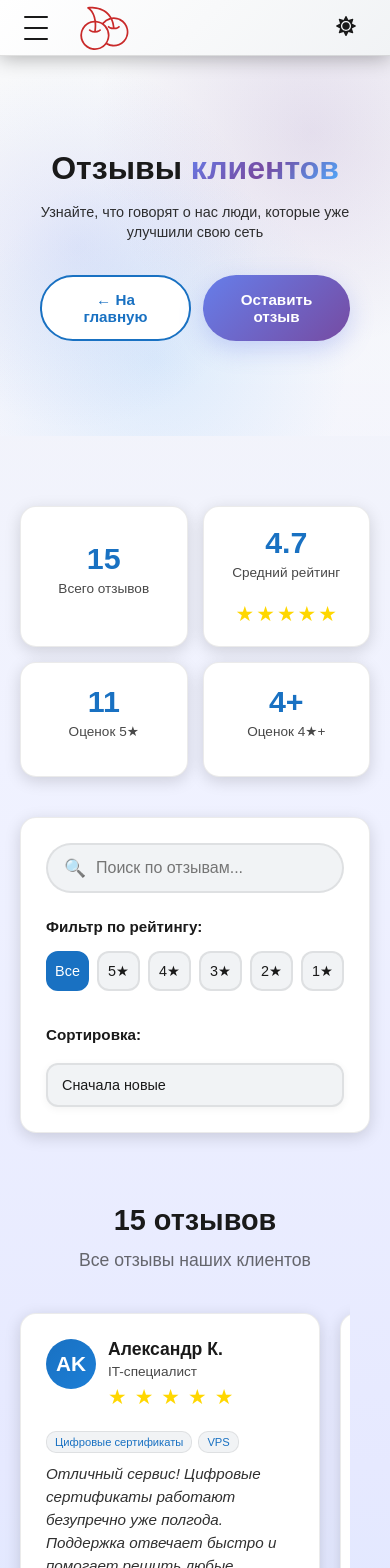
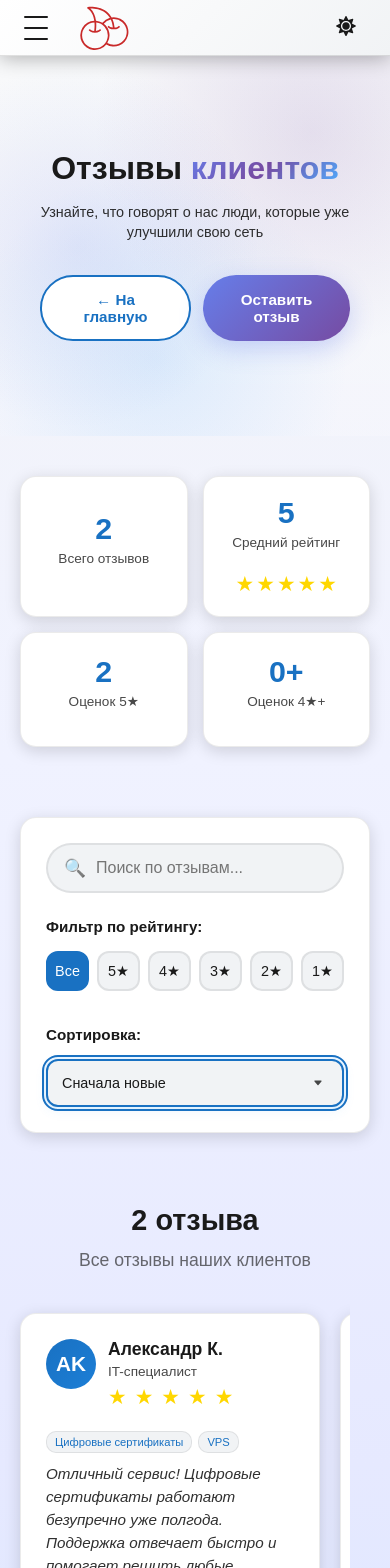
Before and after one commit to cheduude/cherry-on-website, a React (Vite) app: page /testimonials in a window 390 px wide. Shown: the top 1568 px of the page. Built offline with nearby package versions, Linux system fonts and the light colour scheme.

Commit message:
custom select whoaa

```diff
--- a/src/components/Pages/Home/TestimonialsPage.module.css
+++ b/src/components/Pages/Home/TestimonialsPage.module.css
@@ -2004,27 +2004,15 @@
 }
 
 /* ===============================
-   ВЫПАДАЮЩИЙ СПИСОК СОРТИРОВКИ - СТИЛИЗОВАННЫЙ
+   КАСТОМНЫЙ СЕЛЕКТ - ФИНАЛЬНАЯ ВЕРСИЯ
    =============================== */
-.filterSort {
-  display: flex;
-  flex-direction: column;
-  gap: 12px;
-  width: 100%;
-}
-
-.sortDropdownContainer {
+.customSelectContainer {
   position: relative;
   width: 100%;
-}
-
-.sortSelectWrapper {
-  position: relative;
-  width: 100%;
-}
-
-/* Стилизованный select */
-.sortSelect {
+  z-index: 10;
+}
+
+.customSelectButton {
   width: 100%;
   padding: 14px 20px;
   padding-right: 52px;
@@ -2036,94 +2024,99 @@
   font-family: inherit;
   cursor: pointer;
   transition: all 0.3s ease;
-  -webkit-appearance: none;
-  appearance: none;
+  text-align: left;
+  position: relative;
   box-shadow: 0 2px 8px rgba(0, 0, 0, 0.05);
   font-weight: 500;
-}
-
-.sortSelect:focus {
+  display: flex;
+  align-items: center;
+  justify-content: space-between;
+  min-height: 54px;
+  z-index: 11; /* Выше списка, когда закрыт */
+}
+
+.customSelectButton:hover:not(:disabled) {
+  border-color: var(--color-accent-light);
+  background: var(--color-glass-hover);
+}
+
+.customSelectButton:focus {
   outline: none;
   border-color: var(--color-accent);
   box-shadow: 0 0 0 3px rgba(77, 171, 247, 0.1), 0 4px 12px rgba(77, 171, 247, 0.1);
 }
 
-.sortSelect:hover {
-  border-color: var(--color-accent-light);
-}
-
-/* Кастомная стрелка */
-.selectIcon {
+.customSelectButton.open {
+  border-color: var(--color-accent);
+  border-bottom-left-radius: 0;
+  border-bottom-right-radius: 0;
+  z-index: 12; /* Выше списка, когда открыт */
+}
+
+.customSelectButton.disabled {
+  opacity: 0.6;
+  cursor: not-allowed;
+  background: var(--color-surface);
+}
+
+.selectedValue {
+  display: block;
+  overflow: hidden;
+  text-overflow: ellipsis;
+  white-space: nowrap;
+  flex: 1;
+  text-align: left;
+  color: var(--color-text);
+}
+
+.selectArrow {
   position: absolute;
   right: 20px;
   top: 50%;
   transform: translateY(-50%);
+  display: flex;
+  align-items: center;
+  justify-content: center;
+  transition: transform 0.3s ease;
+  pointer-events: none;
   width: 20px;
   height: 20px;
+}
+
+.arrowIcon {
+  width: 12px;
+  height: 12px;
   color: var(--color-text-muted);
-  pointer-events: none;
-  transition: transform 0.3s ease, color 0.3s ease;
-  display: flex;
-  align-items: center;
-  justify-content: center;
-}
-
-.sortSelect:focus ~ .selectIcon {
-  color: var(--color-accent);
-  transform: translateY(-50%) rotate(180deg);
-}
-
-/* Стили для опций в выпадающем списке */
-.sortSelect option {
+  transition: transform 0.3s ease;
+}
+
+.arrowRotated {
+  transform: rotate(180deg);
+}
+
+.optionsList {
+  position: relative;
+  top: calc(100% - 2px); /* Чтобы не было разрыва с кнопкой */
+  left: 0;
+  right: 0;
   background: var(--color-surface);
-  color: var(--color-text);
-  padding: 12px;
-  font-size: 0.95rem;
-}
-
-.sortSelect option:hover {
-  background: var(--color-glass-hover);
-}
-
-.sortSelect option:checked {
-  background: var(--color-accent);
-  color: white;
-}
-
-/* Подсказка под select */
-.sortHint {
-  display: flex;
-  align-items: center;
-  gap: 6px;
-  margin-top: 8px;
-  padding: 6px 10px;
-  background: var(--color-surface-alt);
-  border-radius: 8px;
-  opacity: 0;
-  transform: translateY(-10px);
-  transition: all 0.3s ease;
-}
-
-.sortSelect:focus ~ .sortHint {
-  opacity: 1;
-  transform: translateY(0);
-}
-
-.sortHintIcon {
-  font-size: 0.9rem;
-  opacity: 0.7;
-}
-
-.sortHintText {
-  font-size: 0.85rem;
-  color: var(--color-text-muted);
-}
-
-/* Анимации для выпадающего списка */
-@keyframes fadeIn {
+  border: 2px solid var(--color-accent);
+  border-top: none;
+  border-bottom-left-radius: 12px;
+  border-bottom-right-radius: 12px;
+  box-shadow: 0 8px 25px rgba(0, 0, 0, 0.15);
+  z-index: 11; /* Ниже кнопки в открытом состоянии */
+  max-height: 300px;
+  overflow-y: auto;
+  animation: dropdownFadeIn 0.2s ease-out;
+  margin-top: 0;
+  pointer-events: auto !important; /* Обязательно для работы кликов */
+}
+
+@keyframes dropdownFadeIn {
   from {
     opacity: 0;
-    transform: translateY(-5px);
+    transform: translateY(-10px);
   }
   to {
     opacity: 1;
@@ -2131,72 +2124,210 @@
   }
 }
 
-.sortSelectWrapper {
-  animation: fadeIn 0.3s ease-out;
-}
-
-/* Темная тема улучшения для выпадающего списка */
-[data-theme="dark"] .sortSelect {
-  background: rgba(30, 30, 46, 0.8);
-  border-color: rgba(255, 255, 255, 0.1);
-}
-
-[data-theme="dark"] .sortSelect:focus {
+.optionItem {
+  width: 100%;
+  padding: 14px 20px;
+  border: none;
+  background: var(--color-surface);
+  color: var(--color-text);
+  font-size: 1rem;
+  font-family: inherit;
+  text-align: left;
+  cursor: pointer;
+  transition: all 0.2s ease;
+  display: flex;
+  align-items: center;
+  justify-content: space-between;
+  border-bottom: 1px solid var(--color-glass-border);
+  box-sizing: border-box;
+  pointer-events: auto !important; /* Обязательно для работы кликов */
+}
+
+.optionItem:last-child {
+  border-bottom: none;
+  border-bottom-left-radius: 10px;
+  border-bottom-right-radius: 10px;
+}
+
+.optionItem:hover {
+  background: var(--color-glass-hover) !important;
+}
+
+.optionItem.selected {
+  background: rgba(77, 171, 247, 0.15) !important;
+  color: var(--color-accent);
+  font-weight: 500;
+}
+
+.optionLabel {
+  flex: 1;
+  text-align: left;
+  color: inherit;
+  pointer-events: none; /* Клики обрабатываются на кнопке */
+}
+
+.checkIcon {
+  color: var(--color-accent);
+  font-weight: bold;
+  margin-left: 10px;
+  font-size: 1.1rem;
+  min-width: 20px;
+  text-align: right;
+  pointer-events: none; /* Клики обрабатываются на кнопке */
+}
+
+/* Стили для темной темы */
+[data-theme="dark"] .customSelectButton {
+  background: rgba(30, 30, 46, 0.9);
+  border-color: rgba(255, 255, 255, 0.15);
+}
+
+[data-theme="dark"] .customSelectButton:hover:not(:disabled) {
+  background: rgba(40, 40, 56, 0.9);
   border-color: var(--color-accent);
-  box-shadow: 0 0 0 3px rgba(77, 171, 247, 0.2), 0 4px 12px rgba(0, 0, 0, 0.3);
-}
-
-[data-theme="dark"] .sortSelect option {
-  background: var(--color-surface);
-}
-
-/* Медиа-запросы для выпадающего списка */
-
-/* Мобильные устройства */
+}
+
+[data-theme="dark"] .optionsList {
+  background: rgba(26, 26, 38, 0.98);
+  border-color: var(--color-accent);
+  backdrop-filter: blur(10px);
+  -webkit-backdrop-filter: blur(10px);
+}
+
+[data-theme="dark"] .optionItem {
+  background: rgba(26, 26, 38, 0.98);
+}
+
+[data-theme="dark"] .optionItem:hover {
+  background: rgba(40, 40, 56, 0.98) !important;
+}
+
+[data-theme="dark"] .optionItem.selected {
+  background: rgba(77, 171, 247, 0.25) !important;
+}
+
+/* Медиа-запросы для адаптивности */
 @media (max-width: 768px) {
-  .sortSelect {
+  .customSelectButton {
     padding: 12px 16px;
     padding-right: 44px;
     font-size: 0.95rem;
-  }
-
-  .selectIcon {
+    min-height: 50px;
+  }
+
+  .selectArrow {
     right: 16px;
-    width: 18px;
-    height: 18px;
-  }
-
-  .sortHint {
-    display: none; /* Скрываем подсказку на мобильных */
-  }
-}
-
-/* Мелкие мобильные устройства */
+  }
+
+  .arrowIcon {
+    width: 11px;
+    height: 11px;
+  }
+
+  .optionItem {
+    padding: 12px 16px;
+    font-size: 0.95rem;
+  }
+}
+
 @media (max-width: 480px) {
-  .sortSelect {
+  .customSelectButton {
     padding: 12px 14px;
     padding-right: 40px;
     font-size: 0.9rem;
-  }
-
-  .selectIcon {
+    min-height: 48px;
+  }
+
+  .selectArrow {
     right: 14px;
-    width: 16px;
-    height: 16px;
-  }
-}
-
-/* Очень маленькие экраны (iPhone SE и подобные) */
+  }
+
+  .arrowIcon {
+    width: 10px;
+    height: 10px;
+  }
+
+  .optionItem {
+    padding: 12px 14px;
+    font-size: 0.9rem;
+  }
+}
+
 @media (max-width: 360px) {
-  .sortSelect {
+  .customSelectButton {
     padding: 10px 12px;
     padding-right: 36px;
     font-size: 0.85rem;
-  }
-
-  .selectIcon {
+    min-height: 46px;
+  }
+
+  .selectArrow {
     right: 12px;
-    width: 14px;
-    height: 14px;
-  }
-}
+  }
+
+  .arrowIcon {
+    width: 9px;
+    height: 9px;
+  }
+
+  .optionItem {
+    padding: 10px 12px;
+    font-size: 0.85rem;
+  }
+}
+
+/* Прокрутка для списка опций */
+.optionsList::-webkit-scrollbar {
+  width: 6px;
+}
+
+.optionsList::-webkit-scrollbar-track {
+  background: var(--color-surface-alt);
+  border-radius: 3px;
+  margin: 4px 0;
+}
+
+.optionsList::-webkit-scrollbar-thumb {
+  background: var(--color-accent);
+  border-radius: 3px;
+}
+
+.optionsList::-webkit-scrollbar-thumb:hover {
+  background: var(--color-accent-hover);
+}
+
+/* Улучшение touch-событий на мобильных */
+@media (hover: none) and (pointer: coarse) {
+  .optionItem {
+    padding: 16px 20px;
+    min-height: 52px;
+    touch-action: manipulation;
+  }
+
+  .customSelectButton:active {
+    background: var(--color-glass-hover);
+  }
+
+  .optionItem:active {
+    background: rgba(77, 171, 247, 0.2) !important;
+  }
+}
+
+/* Фокус для доступности */
+.customSelectButton:focus-visible {
+  outline: 2px solid var(--color-accent);
+  outline-offset: 2px;
+}
+
+.optionItem:focus-visible {
+  outline: 2px solid var(--color-accent);
+  outline-offset: -2px;
+  z-index: 1;
+  position: relative;
+}
+
+/* Убираем выделение при тапе на мобильных */
+.optionItem {
+  -webkit-tap-highlight-color: transparent;
+  user-select: none;
+}
--- a/src/components/Pages/Home/TestimonialsPage.tsx
+++ b/src/components/Pages/Home/TestimonialsPage.tsx
@@ -1,11 +1,11 @@
 import React, { useState, useEffect, useRef } from 'react';
-import { Link } from 'react-router-dom';
+import { Link, useLocation, useNavigate } from 'react-router-dom';
 import styles from './TestimonialsPage.module.css';
 import type { Testimonial } from '../../../types/index';
 import gsap from 'gsap';
 import { ScrollTrigger } from 'gsap/ScrollTrigger';
 import Lenis from '@studio-freight/lenis';
-
+import CustomSelect from './CustomSelect';
 // Регистрируем плагин ScrollTrigger
 gsap.registerPlugin(ScrollTrigger);
 
@@ -23,6 +23,13 @@ const AVAILABLE_SERVICES = [
   'Пополнение аккаунтов'
 ] as const;
 
+const sortOptions = [
+  { value: 'date-desc', label: 'Сначала новые' },
+  { value: 'date-asc', label: 'Сначала старые' },
+  { value: 'rating-desc', label: 'Высокий рейтинг' },
+  { value: 'rating-asc', label: 'Низкий рейтинг' },
+];
+
 type ServiceType = typeof AVAILABLE_SERVICES[number];
 
 // Расширяем тип Testimonial для поддержки сервисов
@@ -31,6 +38,12 @@ interface ExtendedTestimonial extends Testimonial {
 }
 
 const TestimonialsPage: React.FC = () => {
+  const location = useLocation();
+  const navigate = useNavigate();
+  const formRef = useRef<HTMLDivElement>(null);
+  const [hasScrolled, setHasScrolled] = useState(false);
+  const lenisRef = useRef<Lenis | null>(null);
+
   const [testimonials, setTestimonials] = useState<ExtendedTestimonial[]>([
     // Демо-данные
     {
@@ -43,136 +56,7 @@ const TestimonialsPage: React.FC = () => {
       avatar: 'AK',
       services: ['Цифровые сертификаты', 'VPS']
     },
-    {
-      id: 2,
-      name: 'Мария С.',
-      role: 'Дизайнер',
-      text: 'Настроили роутер и подключили VPN за 2 часа. Теперь могу работать с зарубежными заказчиками без проблем. Особенно оценила помощь в настройке под мой MacBook. Рекомендую!',
-      rating: 5,
-      date: '2024-02-10',
-      avatar: 'МС',
-      services: ['Настройка роутера', 'Заказы из-за рубежа']
-    },
-    {
-      id: 3,
-      name: 'Дмитрий П.',
-      role: 'Геймер',
-      text: 'Низкий пинг на игровых серверах после настройки сетевых параметров. Техподдержка помогла с оптимизацией под мой ПК. Теперь играю без лагов даже в пиковые часы.',
-      rating: 4,
-      date: '2024-02-05',
-      avatar: 'ДП',
-      services: ['VPS', 'Настройка роутера']
-    },
-    {
-      id: 4,
-      name: 'Екатерина М.',
-      role: 'Блогер',
-      text: 'Пользуюсь VPS для хостинга своего блога уже 3 месяца. Ни одного простоя, скорость загрузки страниц отличная. Техподдержка решает вопросы за 10-15 минут.',
-      rating: 5,
-      date: '2024-01-28',
-      avatar: 'ЕМ',
-      services: ['VPS', 'NVMe диски']
-    },
-    {
-      id: 5,
-      name: 'Сергей В.',
-      role: 'Фрилансер',
-      text: 'Цифровые сертификаты помогают безопасно подключаться к клиентским сетям. Настройка прошла быстро, инструкции понятные. Работаю с конфиденциальными данными - доверяю.',
-      rating: 4,
-      date: '2024-01-20',
-      avatar: 'СВ',
-      services: ['Цифровые сертификаты']
-    },
-    {
-      id: 6,
-      name: 'Ольга Т.',
-      role: 'Студентка',
-      text: 'Как студентке, мне важна была доступная цена. Нашла отличный тариф для учебы. Помогли настроить VPN для доступа к учебным материалам из-за границы.',
-      rating: 5,
-      date: '2024-01-15',
-      avatar: 'ОТ',
-      services: ['Заказы из-за рубежа', 'Пополнение аккаунтов']
-    },
-    {
-      id: 7,
-      name: 'Артем Л.',
-      role: 'Предприниматель',
-      text: 'Для бизнеса подключил несколько сертификатов на разные устройства. Удобное управление, единый кабинет. Экономия времени на администрировании.',
-      rating: 5,
-      date: '2024-01-10',
-      avatar: 'АЛ',
-      services: ['Цифровые сертификаты', 'VPS']
-    },
-    {
-      id: 8,
-      name: 'Ирина К.',
-      role: 'Удаленный работник',
-      text: 'Работаю из разных стран - VPN работает стабильно везде. Скорость достаточная для видео-конференций. Техподдержка доступна 24/7, что очень удобно.',
-      rating: 4,
-      date: '2024-01-05',
-      avatar: 'ИК',
-      services: ['Заказы из-за рубежа', 'VPS']
-    },
-    {
-      id: 9,
-      name: 'Михаил Б.',
-      role: 'Разработчик',
-      text: 'Взял VPS для тестовых проектов. Хорошее железо за свои деньги. Root доступ, возможность установить любую ОС. DDoS защита работает отлично.',
-      rating: 5,
-      date: '2023-12-28',
-      avatar: 'МБ',
-      services: ['VPS', 'NVMe диски']
-    },
-    {
-      id: 10,
-      name: 'Анна В.',
-      role: 'Студентка',
-      text: 'Нужно было пополнить аккаунт для покупки ПО. Сделали все быстро и без комиссии. Теперь регулярно пользуюсь этой услугой.',
-      rating: 5,
-      date: '2023-12-20',
-      avatar: 'АВ',
-      services: ['Пополнение аккаунтов']
-    },
-    {
-      id: 11,
-      name: 'Павел Г.',
-      role: 'Системный администратор',
-      text: 'Перенес сервера на NVMe диски. Скорость работы выросла в разы. Техподдержка помогла с миграцией данных без простоя.',
-      rating: 5,
-      date: '2023-12-15',
-      avatar: 'ПГ',
-      services: ['NVMe диски', 'VPS']
-    },
-    {
-      id: 12,
-      name: 'Светлана Р.',
-      role: 'Маркетолог',
-      text: 'Заказываю товары из-за рубежа через ваш сервис. Быстрая доставка, выгодные курсы. Особенно нравится отслеживание посылок.',
-      rating: 4,
-      date: '2023-12-10',
-      avatar: 'СР',
-      services: ['Заказы из-за рубежа']
-    },
-    {
-      id: 13,
-      name: 'Виктор С.',
-      role: 'Предприниматель',
-      text: 'Настроили корпоративный роутер с VPN для удаленного доступа сотрудников. Все работает стабильно, техподдержка всегда на связи.',
-      rating: 5,
-      date: '2023-12-05',
-      avatar: 'ВС',
-      services: ['Настройка роутера', 'Цифровые сертификаты']
-    },
-    {
-      id: 14,
-      name: 'Татьяна М.',
-      role: 'Фрилансер',
-      text: 'Пользуюсь цифровыми сертификатами для защиты данных. Удобно, что можно использовать на нескольких устройствах. Настройка заняла 10 минут.',
-      rating: 5,
-      date: '2023-11-28',
-      avatar: 'ТМ',
-      services: ['Цифровые сертификаты']
-    },
+    // ... остальные демо-данные
     {
       id: 15,
       name: 'Константин Л.',
@@ -218,6 +102,87 @@ const TestimonialsPage: React.FC = () => {
   const ratingContainerRef = useRef<HTMLDivElement>(null);
   const scrollContainerRef = useRef<HTMLDivElement>(null);
 
+  // Инициализация Lenis для плавного скролла
+  useEffect(() => {
+    // Инициализируем Lenis
+    const lenis = new Lenis({
+      duration: 1.2,
+      easing: (t: number) => Math.min(1, 1.001 - Math.pow(2, -10 * t)),
+      smooth: true,
+      smoothTouch: true,
+      touchMultiplier: 2,
+    });
+
+    // Сохраняем ссылку на Lenis
+    lenisRef.current = lenis;
+
+    // Функция для анимации скролла
+    const raf = (time: number) => {
+      lenis.raf(time);
+      requestAnimationFrame(raf);
+    };
+    requestAnimationFrame(raf);
+
+    // Сразу скроллим наверх при инициализации
+    setTimeout(() => {
+      window.scrollTo({
+        top: 0,
+        left: 0,
+        behavior: 'instant' as ScrollBehavior
+      });
+    }, 100);
+
+    return () => {
+      lenis.destroy();
+      lenisRef.current = null;
+    };
+  }, []);
+
+  // Обработка хэша при монтировании и изменении location
+  useEffect(() => {
+    const hash = location.hash;
+
+    // Маленькая задержка для гарантии, что Lenis инициализирован
+    const timer = setTimeout(() => {
+      if (hash === '#add-review' || hash === '#addTestimonial') {
+        scrollToForm();
+      } else {
+        // Если нет хэша, просто скроллим наверх
+        window.scrollTo({
+          top: 0,
+          left: 0,
+          behavior: 'instant' as ScrollBehavior
+        });
+      }
+    }, 200);
+
+    return () => clearTimeout(timer);
+  }, [location]);
+
+  // Функция для прокрутки к форме
+  const scrollToForm = () => {
+    if (formRef.current && !hasScrolled) {
+      // Обновляем URL без перезагрузки
+      navigate('#addTestimonial', { replace: true });
+
+      // Получаем позицию формы
+      const formTop = formRef.current.offsetTop;
+
+      // Используем нативный скролл для совместимости
+      window.scrollTo({
+        top: formTop - 80,
+        behavior: 'smooth'
+      });
+
+      setHasScrolled(true);
+
+      // Сбрасываем флаг через некоторое время
+      setTimeout(() => {
+        setHasScrolled(false);
+      }, 1500);
+    }
+  };
+
   // Следим за заполнением формы для показа советов
   useEffect(() => {
     const isFormFieldFilled =
@@ -233,44 +198,27 @@ const TestimonialsPage: React.FC = () => {
     }
   }, [formData.name, formData.role, formData.text, formData.services, showTips]);
 
-  // Инициализация Lenis для плавного скролла
-  useEffect(() => {
-    const lenis = new Lenis({
-      duration: 1.2,
-      easing: (t) => Math.min(1, 1.001 - Math.pow(2, -10 * t)),
-      smooth: true,
-    });
-
-    const raf = (time: number) => {
-      lenis.raf(time);
-      requestAnimationFrame(raf);
-    };
-    requestAnimationFrame(raf);
-
-    return () => {
-      lenis.destroy();
-    };
-  }, []);
-
   // Анимации при загрузке
   useEffect(() => {
+    // Небольшая задержка для анимаций
+    const timer = setTimeout(() => {
       // Анимация карточек отзывов
       gsap.fromTo(`.${styles.testimonialCard}`,
         {
           opacity: 0,
-        y: 50,
-        scale: 0.9
+          y: 30,
+          scale: 0.95
         },
         {
           opacity: 1,
           y: 0,
           scale: 1,
           duration: 0.6,
-        stagger: 0.1,
+          stagger: 0.08,
           ease: 'power3.out',
           scrollTrigger: {
             trigger: `.${styles.testimonialsGrid}`,
-          start: 'top 80%',
+            start: 'top 85%',
             toggleActions: 'play none none reverse'
           }
         }
@@ -280,18 +228,21 @@ const TestimonialsPage: React.FC = () => {
       gsap.fromTo(`.${styles.statsCard}`,
         {
           opacity: 0,
-        x: -30
+          y: 20
         },
         {
           opacity: 1,
-        x: 0,
-        duration: 0.8,
-        stagger: 0.2,
-        ease: 'power3.out'
+          y: 0,
+          duration: 0.6,
+          stagger: 0.15,
+          ease: 'power3.out',
+          delay: 0.2
         }
       );
+    }, 300);
 
     return () => {
+      clearTimeout(timer);
       ScrollTrigger.getAll().forEach(trigger => trigger.kill());
     };
   }, []);
@@ -518,7 +469,7 @@ const TestimonialsPage: React.FC = () => {
     });
   };
 
-  // Рендер тегов сервисов - ОБНОВЛЕННЫЙ: теги размещаются под аватаркой
+  // Рендер тегов сервисов
   const renderServiceTags = (services?: ServiceType[]) => {
     if (!services || services.length === 0) {
       return null;
@@ -622,7 +573,7 @@ const TestimonialsPage: React.FC = () => {
             </Link>
             <button
               className={styles.primaryButton}
-              onClick={() => document.getElementById('addTestimonial')?.scrollIntoView({ behavior: 'smooth' })}
+              onClick={scrollToForm}
             >
               Оставить отзыв
             </button>
@@ -687,22 +638,17 @@ const TestimonialsPage: React.FC = () => {
 
             <div className={styles.filterSort}>
   <label className={styles.filterLabel}>Сортировка:</label>
-              <select
+  <CustomSelect
+    options={sortOptions}
     value={sortBy}
-                onChange={(e) => setSortBy(e.target.value as SortOption)}
-                className={styles.sortSelect}
-              >
-                <option value="date-desc">Сначала новые</option>
-                <option value="date-asc">Сначала старые</option>
-                <option value="rating-desc">Высокий рейтинг</option>
-                <option value="rating-asc">Низкий рейтинг</option>
-              </select>
+    onChange={(value) => setSortBy(value as SortOption)}
+  />
 </div>
           </div>
         </div>
       </section>
 
-      {/* Сетка отзывов с горизонтальной прокруткой для мобильных */}
+      {/* Сетка отзывов */}
       <section className={styles.testimonialsSection}>
         <div className={styles.sectionHeader}>
           <h2 className={styles.sectionTitle}>
@@ -717,7 +663,7 @@ const TestimonialsPage: React.FC = () => {
 
         {displayedTestimonials.length > 0 ? (
           <>
-            {/* Десктопная сетка - ОДНА КАРТОЧКА НА СТРОКУ */}
+            {/* Десктопная сетка */}
             <div className={styles.testimonialsGrid}>
               {displayedTestimonials.map((testimonial) => (
                 <div key={testimonial.id} className={styles.testimonialCard}>
@@ -728,17 +674,14 @@ const TestimonialsPage: React.FC = () => {
                     <div className={styles.testimonialInfo}>
                       <h4 className={styles.testimonialName}>{testimonial.name}</h4>
                       <p className={styles.testimonialRole}>{testimonial.role}</p>
-                      {/* ЗВЕЗДЫ ПОД ИМЕНЕМ И РОЛЬЮ */}
                       <div className={styles.rating}>
                         {renderStars(testimonial.rating)}
                       </div>
                     </div>
                   </div>
-                  {/* ТЕГИ СЕРВИСОВ ПОД АВАТАРКОЙ */}
                   {renderServiceTags(testimonial.services)}
                   <p className={styles.testimonialText}>{testimonial.text}</p>
                   <div className={styles.testimonialFooter}>
-                    {/* ДАТА БЕЗ ИКОНКИ */}
                     <span className={styles.testimonialDate}>
                       {formatDate(testimonial.date)}
                     </span>
@@ -762,17 +705,14 @@ const TestimonialsPage: React.FC = () => {
                       <div className={styles.testimonialInfo}>
                         <h4 className={styles.testimonialName}>{testimonial.name}</h4>
                         <p className={styles.testimonialRole}>{testimonial.role}</p>
-                        {/* ЗВЕЗДЫ ПОД ИМЕНЕМ И РОЛЬЮ (мобильная версия) */}
                         <div className={styles.rating}>
                           {renderStars(testimonial.rating)}
                         </div>
                       </div>
                     </div>
-                    {/* ТЕГИ СЕРВИСОВ ПОД АВАТАРКОЙ (мобильная версия) */}
                     {renderServiceTags(testimonial.services)}
                     <p className={styles.testimonialText}>{testimonial.text}</p>
                     <div className={styles.testimonialFooter}>
-                      {/* ДАТА БЕЗ ИКОНКИ (мобильная версия) */}
                       <span className={styles.testimonialDate}>
                         {formatDate(testimonial.date)}
                       </span>
@@ -855,7 +795,7 @@ const TestimonialsPage: React.FC = () => {
       </section>
 
       {/* Форма добавления отзыва */}
-      <section id="addTestimonial" className={styles.addTestimonialSection}>
+      <section id="addTestimonial" ref={formRef} className={styles.addTestimonialSection}>
         <div className={styles.addTestimonialContainer}>
           <div className={styles.sectionHeader}>
             <h2 className={styles.sectionTitle}>
@@ -1007,7 +947,7 @@ const TestimonialsPage: React.FC = () => {
             </div>
           </form>
 
-          {/* СОВЕТЫ ДЛЯ ОТЗЫВА - ПОЯВЛЯЮТСЯ ПРИ ЗАПОЛНЕНИИ */}
+          {/* СОВЕТЫ ДЛЯ ОТЗЫВА */}
           <div className={`${styles.testimonialTips} ${showTips ? styles.show : ''}`}>
             <h4 className={styles.tipsTitle}>Советы для хорошего отзыва:</h4>
             <ul className={styles.tipsList}>
@@ -1033,7 +973,7 @@ const TestimonialsPage: React.FC = () => {
             <Link to="/services" className={styles.ctaPrimary}>
               Смотреть услуги
             </Link>
-            <Link to="/contact" className={styles.ctaSecondary}>
+            <Link to="/support" className={styles.ctaSecondary}>
               Задать вопрос
             </Link>
           </div>
```
Lines whose indentation alone changed are shown as unchanged.
